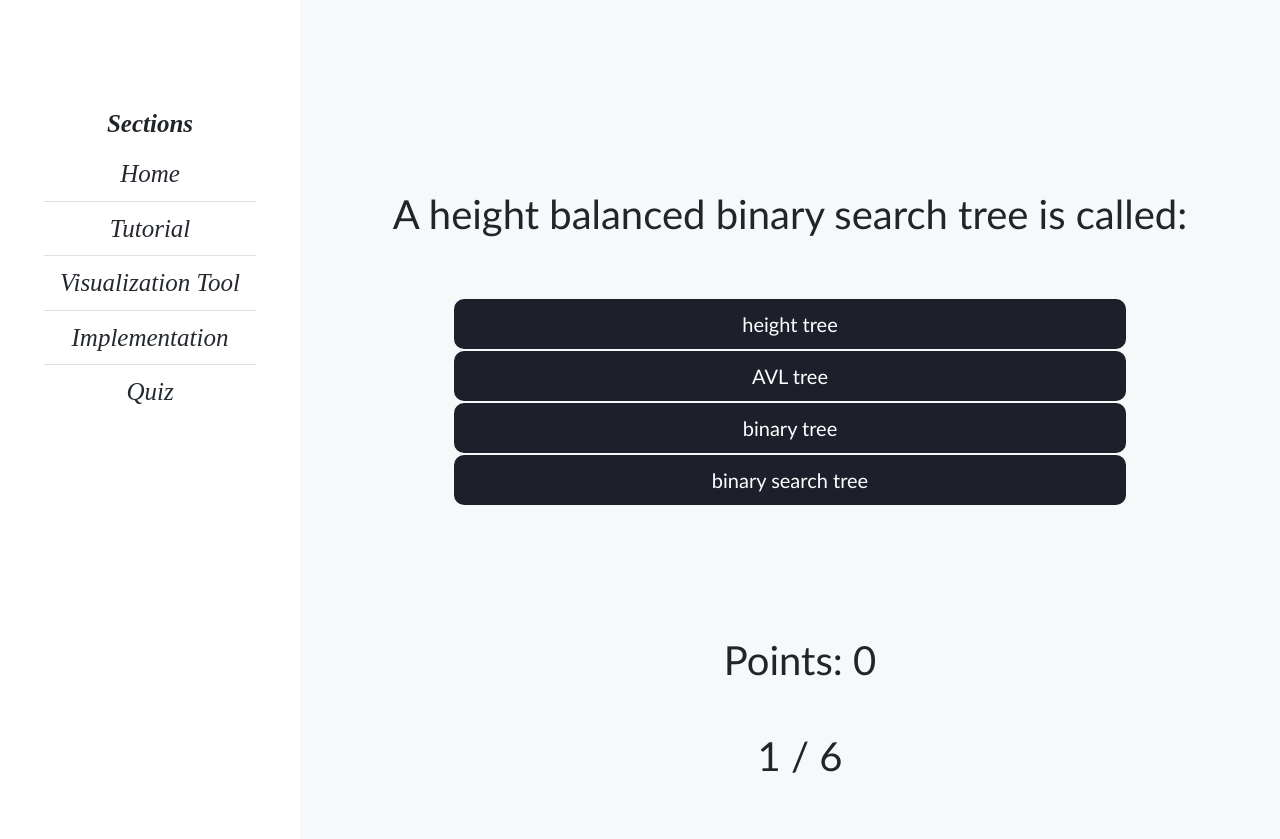
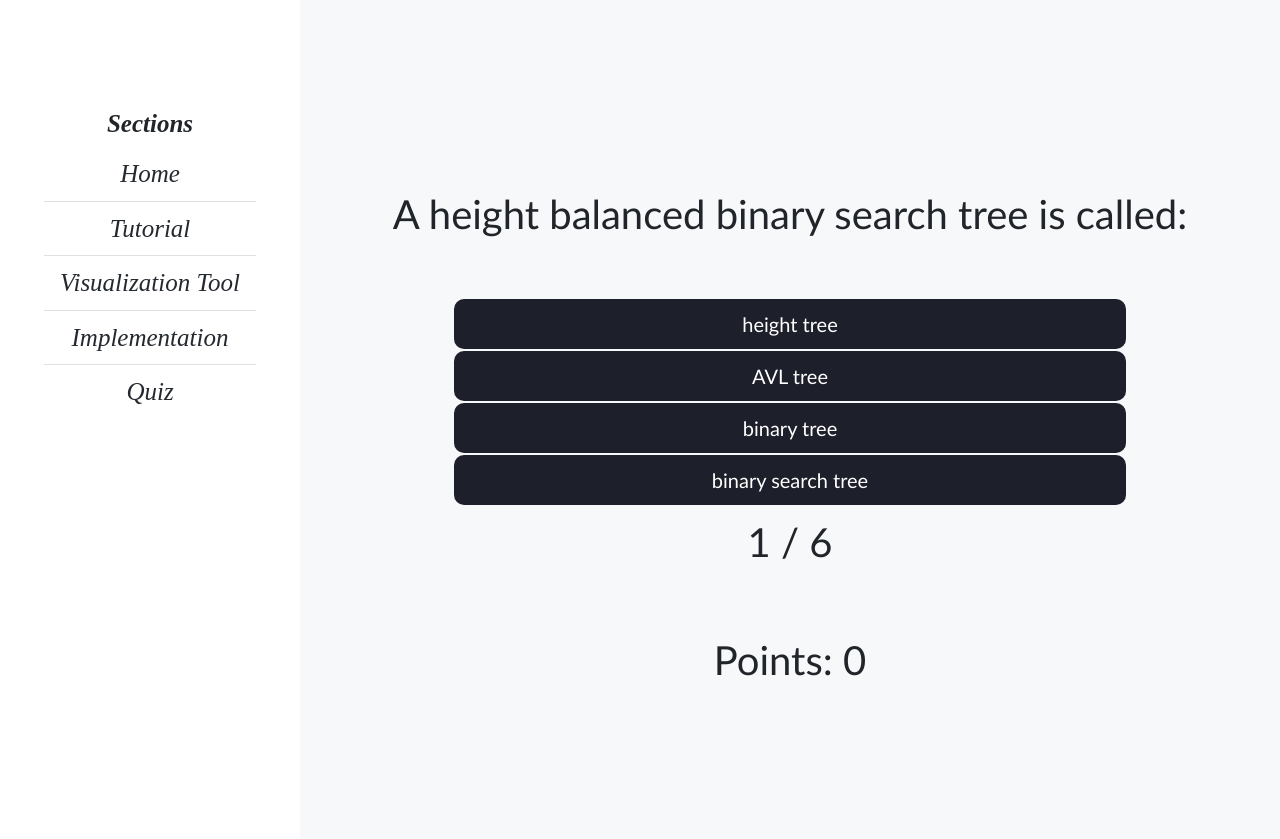
Before and after one commit to Software-Engineering-2022-Group-7/AVLTrees, a Flask app: page /quiz.html in a window 1280 px wide. Shown: the part 81-920 px from the top of the page. Run offline with Flask 2, Linux system fonts and the light colour scheme.

Commit message:
quiz fix

```diff
--- a/static/index.css
+++ b/static/index.css
@@ -265,7 +265,7 @@ text .tree_hierarchy {
 
 .quiz__footer
 {
-	position: absolute;
+
 	bottom: 0;
 	display: block;
 	width: 100%;
@@ -274,7 +274,7 @@ text .tree_hierarchy {
 }
 .quiz__points
 {
-	position: absolute;
+
 	bottom: 0;
 	display: block;
 	width: 100%;
```
